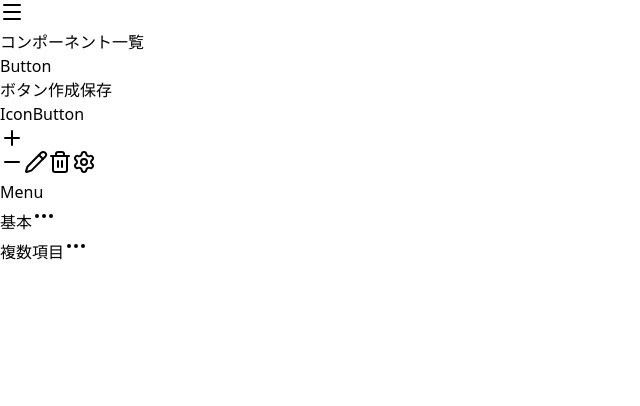
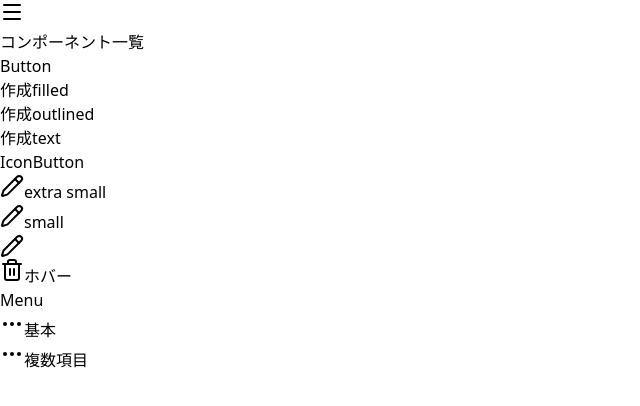
Before and after one commit to minguu42/harmattan, a React (Vite) app in the folder web/: page /components in a window 1280 px wide. Shown: the top 406 px of the page, without its empty margins (0-640 px from the left). Built offline with nearby package versions, Linux system fonts and the light colour scheme.

Commit message:
見た目を変える

```diff
--- a/web/src/components/Button.tsx
+++ b/web/src/components/Button.tsx
@@ -1,17 +1,38 @@
-import {Button as BaseButton} from "@base-ui/react"
+import { Button as BButton } from "@base-ui/react"
 
 type Props = {
 	label: string
-	type?: "submit" | "reset" | "button" | undefined
+	style?: "filled" | "outlined" | "text"
+	type?: "submit" | "reset" | "button"
 	onClick?: () => void
 }
 
-export function Button({label, type, onClick}: Props) {
+const containerColors = {
+	"filled": "bg-primary",
+	"outlined": "outline-1 outline-outline",
+	"text": "",
+}
+
+const layerColors = {
+	"filled": "bg-on-primary",
+	"outlined": "bg-on-surface-variant",
+	"text": "bg-primary",
+}
+
+const labelColors = {
+	"filled": "text-on-primary",
+	"outlined": "text-on-surface-variant",
+	"text": "text-primary",
+}
+
+export function Button({ label, style = "text", type = "button", onClick }: Props) {
 	return (
-		<BaseButton type={type} className="state-layer-parent rounded-xl text-primary font-medium h-12 min-w-12 text-sm" onClick={onClick}>
-			<div className="state-layer bg-primary h-8" />
-			<div className="state-layer-ring h-8" />
-			{label}
-		</BaseButton>
+		<BButton type={type} className="group/b h-12 min-w-12 flex items-center focus-visible:outline-none" onClick={onClick}>
+			<div className={`relative h-10 px-4 rounded-xl flex items-center ${containerColors[style]}`}>
+				<div className={`absolute inset-0 rounded-[inherit] opacity-0 group-hover/b:opacity-10 group-focus-visible/b:opacity-10 group-active/b:opacity-12 ${layerColors[style]}`} />
+				<div className="absolute inset-0 rounded-[inherit] group-focus-visible/b:outline-2 group-focus-visible/b:outline-focus-ring" />
+				<span className={`text-sm font-medium ${labelColors[style]}`}>{label}</span>
+			</div>
+		</BButton>
 	)
 }
--- a/web/src/components/IconButton.tsx
+++ b/web/src/components/IconButton.tsx
@@ -4,18 +4,29 @@ import {Button} from "@base-ui/react"
 type Props = {
 	icon: LucideIcon
 	hoverIcon?: LucideIcon
+	size?: "xs" | "sm"
 	onClick?: () => void
 }
 
-export function IconButton({icon: Icon, hoverIcon: HoverIcon, onClick}: Props) {
+const containerSizes = {
+	"xs": "size-8",
+	"sm": "size-10",
+}
+
+const iconSizes = {
+	"xs": "size-5",
+	"sm": "size-6",
+}
+
+export function IconButton({icon: Icon, hoverIcon: HoverIcon, size = "sm", onClick}: Props) {
 	return (
-		<Button className="state-layer-parent group/ib size-12 grid place-items-center rounded-xl" onClick={onClick}>
-			<div className="state-layer size-10 bg-on-surface-variant" />
-			<div className="state-layer-ring size-10" />
-			<Icon className={`size-6 text-on-surface-variant ${HoverIcon ? "group-hover/ib:hidden group-focus-visible/ib:hidden" : ""}`} />
-			{HoverIcon &&
-          <HoverIcon className="hidden size-6 text-on-surface-variant group-hover/ib:block group-focus-visible/ib:block" />
-			}
+		<Button className="group/ib relative size-12 grid place-items-center rounded-xl focus-visible:outline-none" onClick={onClick}>
+			<div className={`absolute inset-0 m-auto rounded-[inherit] opacity-0 bg-on-surface-variant group-hover/ib:opacity-10 group-focus-visible/ib:opacity-10 group-active/ib:opacity-12 ${containerSizes[size]}`} />
+			<div className={`absolute inset-0 m-auto rounded-[inherit] group-focus-visible/ib:outline-2 group-focus-visible/ib:outline-focus-ring ${containerSizes[size]}`} />
+			<Icon className={`${iconSizes[size]} text-on-surface-variant ${HoverIcon ? "group-hover/ib:hidden group-focus-visible/ib:hidden" : ""}`} />
+			{HoverIcon && (
+				<HoverIcon className={`${iconSizes[size]} text-on-surface-variant hidden group-hover/ib:block group-focus-visible/ib:block`} />
+			)}
 		</Button>
 	)
 }
--- a/web/src/index.css
+++ b/web/src/index.css
@@ -12,10 +12,12 @@ button,
 
 @theme {
   --color-primary: #6750A4;
+  --color-on-primary: #FFFFFF;
   --color-surface: #FEF7FF;
   --color-surface-container-low: #F7F2FA;
   --color-on-surface: #1D1B20;
   --color-on-surface-variant: #49454F;
+  --color-outline: #79747E;
   --color-scrim: rgba(0, 0, 0, 0.32);
   --color-focus-ring: #0060CC;
 
--- a/web/src/routes/components.tsx
+++ b/web/src/routes/components.tsx
@@ -1,5 +1,5 @@
 import {createFileRoute} from "@tanstack/react-router"
-import {MinusIcon, PencilIcon, PlusIcon, SettingsIcon, Trash2Icon} from "lucide-react"
+import {PencilIcon, PlusIcon, SettingsIcon, Trash2Icon} from "lucide-react"
 import {Button} from "../components/Button.tsx"
 import {IconButton} from "../components/IconButton.tsx"
 import {Menu, MenuItem} from "../components/Menu.tsx"
@@ -14,37 +14,54 @@ function RouteComponent() {
 			<h1 className="text-3xl text-on-surface mb-8">コンポーネント一覧</h1>
 			<div className="flex flex-col gap-12">
 				<Section title="Button">
-					<div className="flex items-center gap-4">
-						<Button label="ボタン" />
-						<Button label="作成" />
-						<Button label="保存" />
+					<div className="flex items-center gap-8">
+						<div className="flex flex-col items-center gap-2">
+							<Button label="作成" style="filled" />
+							<span className="text-sm text-on-surface-variant">filled</span>
+						</div>
+						<div className="flex flex-col items-center gap-2">
+							<Button label="作成" style="outlined" />
+							<span className="text-sm text-on-surface-variant">outlined</span>
+						</div>
+						<div className="flex flex-col items-center gap-2">
+							<Button label="作成" style="text" />
+							<span className="text-sm text-on-surface-variant">text</span>
+						</div>
 					</div>
 				</Section>
 				<Section title="IconButton">
-					<div className="flex items-center gap-4">
-						<IconButton icon={PlusIcon} hoverIcon={MinusIcon} />
-						<IconButton icon={PencilIcon} />
-						<IconButton icon={Trash2Icon} />
-						<IconButton icon={SettingsIcon} />
+					<div className="flex items-center gap-8">
+						<div className="flex flex-col items-center gap-2">
+							<IconButton icon={PencilIcon} size="xs" />
+							<span className="text-sm text-on-surface-variant">extra small</span>
+						</div>
+						<div className="flex flex-col items-center gap-2">
+							<IconButton icon={PencilIcon} />
+							<span className="text-sm text-on-surface-variant">small</span>
+						</div>
+						<div className="flex flex-col items-center gap-2">
+							<IconButton icon={PencilIcon} hoverIcon={Trash2Icon} />
+							<span className="text-sm text-on-surface-variant">ホバー</span>
+						</div>
 					</div>
 				</Section>
 				<Section title="Menu">
 					<div className="flex items-center gap-8">
 						<div className="flex flex-col items-center gap-2">
-							<span className="text-sm text-on-surface-variant">基本</span>
 							<Menu>
 								<MenuItem icon={PencilIcon} label="変更" />
 								<MenuItem icon={Trash2Icon} label="削除" />
 							</Menu>
+							<span className="text-sm text-on-surface-variant">基本</span>
 						</div>
 						<div className="flex flex-col items-center gap-2">
-							<span className="text-sm text-on-surface-variant">複数項目</span>
 							<Menu>
 								<MenuItem icon={PlusIcon} label="追加" />
 								<MenuItem icon={PencilIcon} label="変更" />
 								<MenuItem icon={SettingsIcon} label="設定" />
 								<MenuItem icon={Trash2Icon} label="削除" />
 							</Menu>
+							<span className="text-sm text-on-surface-variant">複数項目</span>
 						</div>
 					</div>
 				</Section>
```
